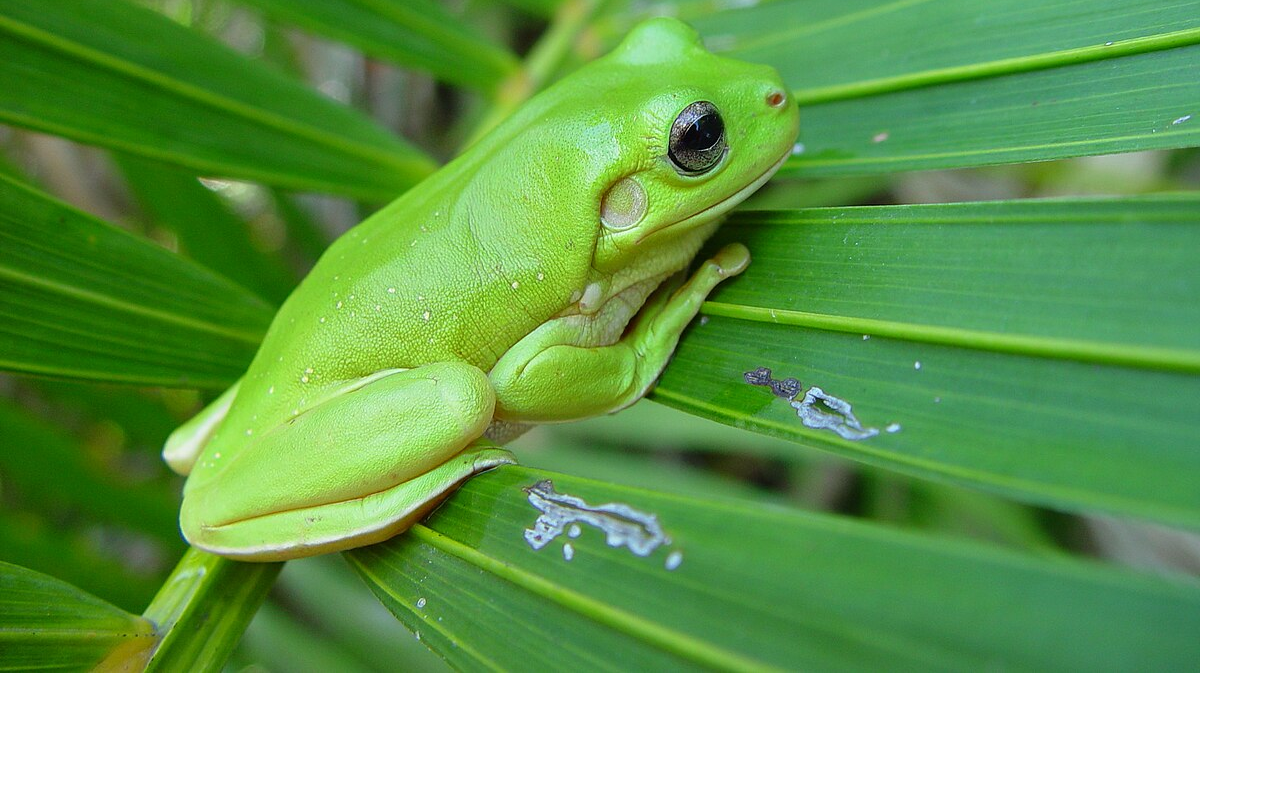
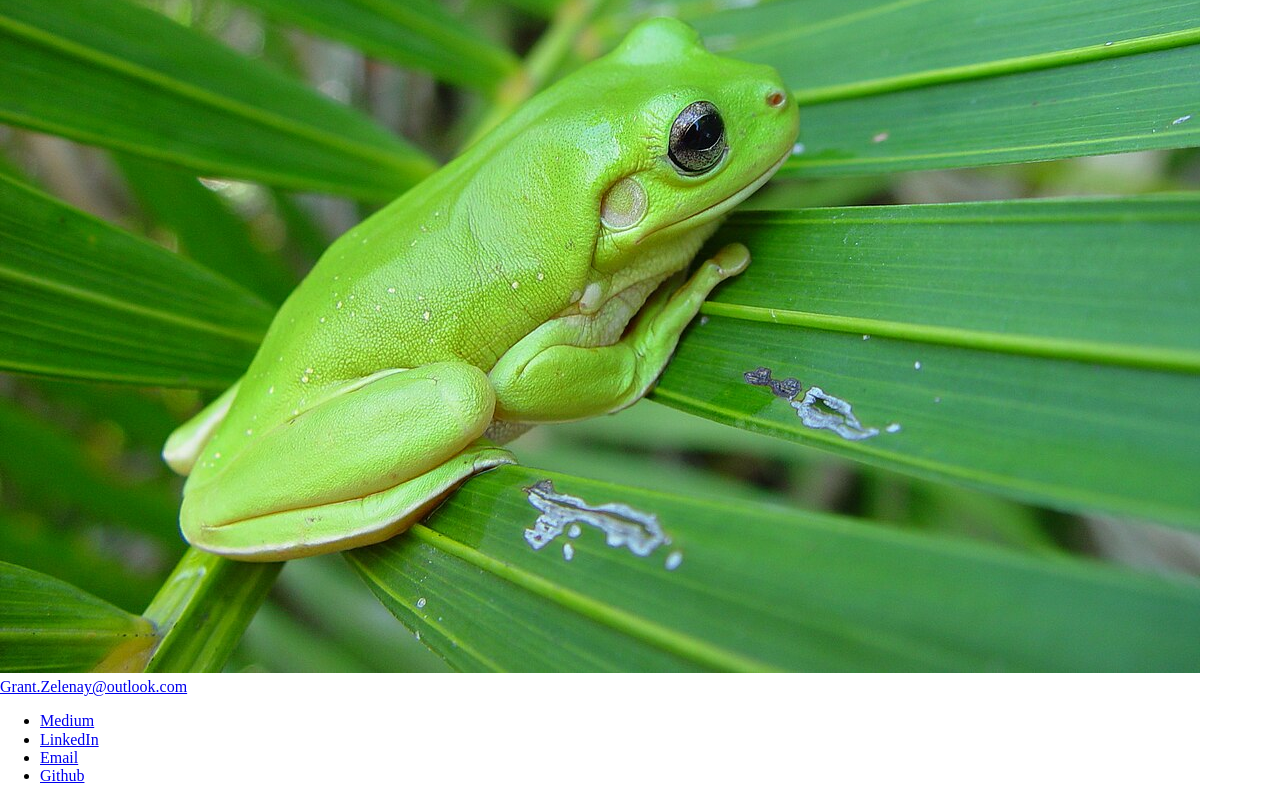
Before and after one commit to GrantCodesIt/grantcodesit.github.io, a plain HTML site: page index.html in a window 1280 px wide. Shown: the part 6412-7214 px from the top of the page. Before the commit the page ends 7090 px from the top, so only its background shows below. Drawn offline with nearby package versions, Linux system fonts and the light colour scheme.

Commit message:
added footer section on front page

```diff
--- a/index.html
+++ b/index.html
@@ -89,6 +89,17 @@
                 </a>
             </div>
         </section>
+
+    <!-- Footer -->
+        <footer>
+            <a href="mailto:grant.zelenay@outlook.com" class="footerLink"> Grant.Zelenay@outlook.com </a>
+            <ul class="social-list">
+                <li class="socialListItem"><a class ="socialListLink" href="https://google.com"> Medium</a></li>
+                <li class="socialListItem"><a class ="socialListLink" href="https://google.com"> LinkedIn</a></li>
+                <li class="socialListItem"><a class ="socialListLink" href="https://google.com"> Email</a></li>
+                <li class="socialListItem"><a class ="socialListLink" href="https://google.com"> Github</a></li>
+            </ul>
+        </footer>
     </body>
 
 </html>
```
